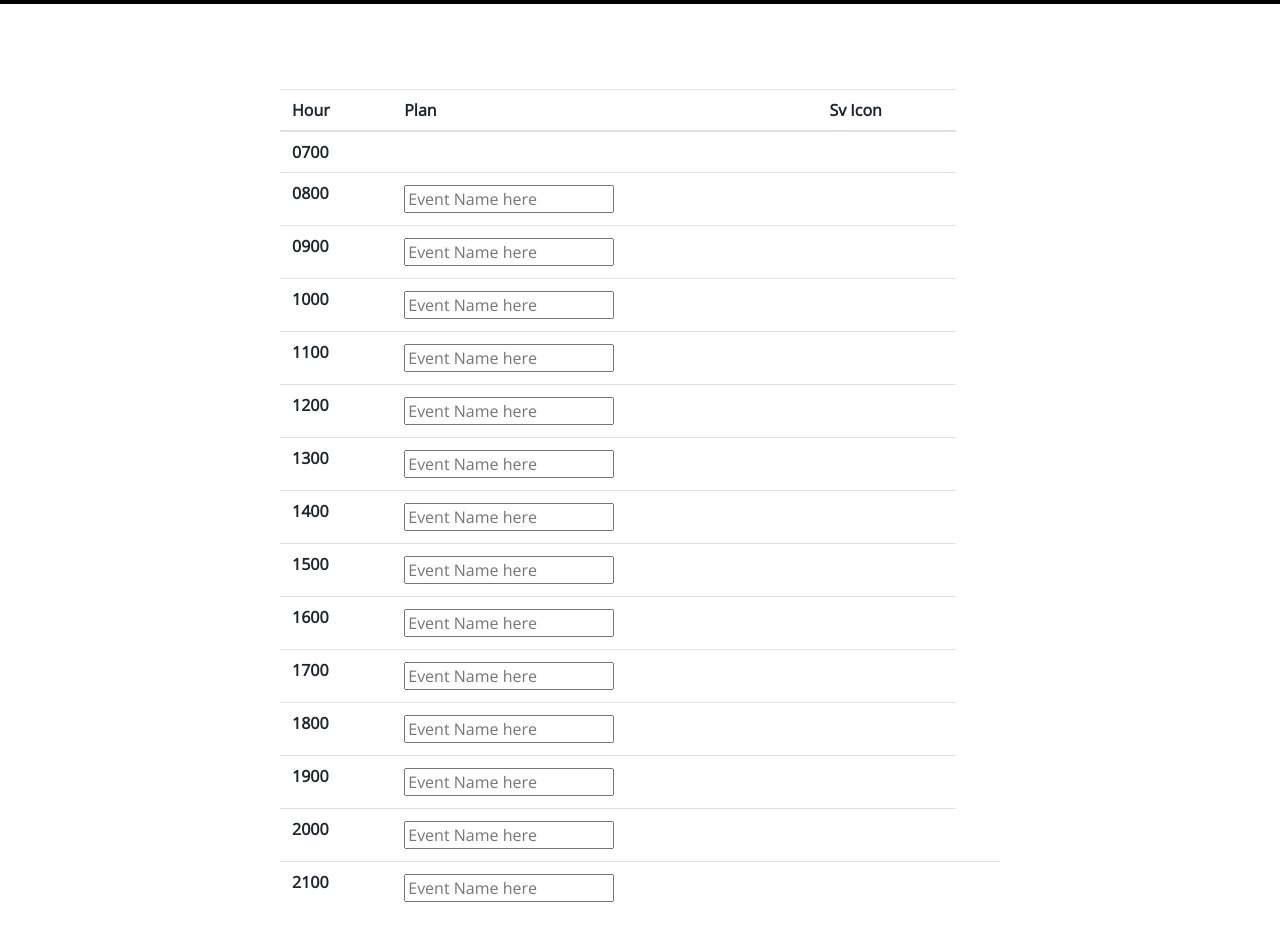
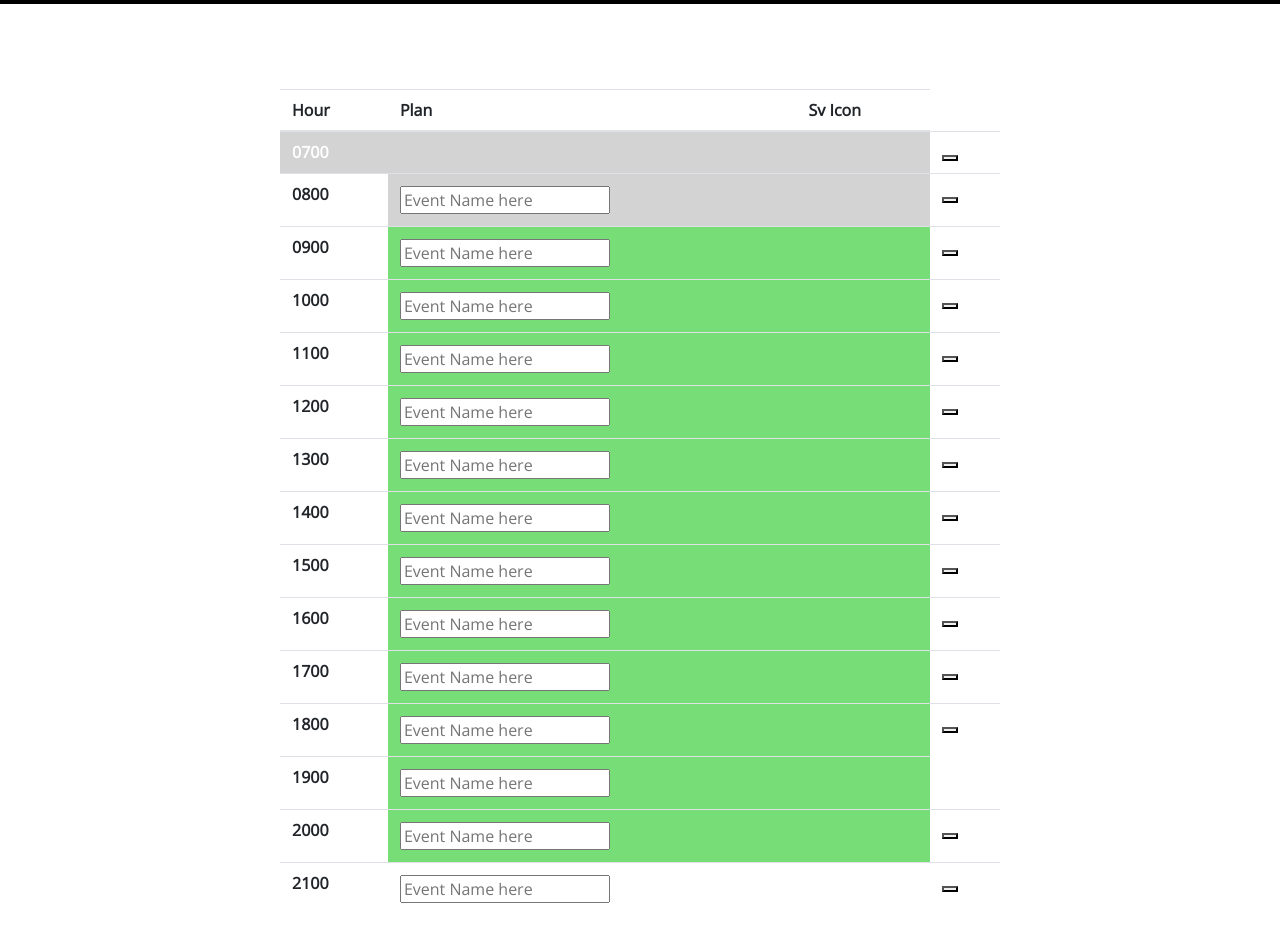
Before and after one commit to xenonth/daily-planner, a plain HTML site: page index.html in a window 1280 px wide. Shown: the part 300-1242 px from the top of the page. Drawn offline with nearby package versions, Linux system fonts and the light colour scheme.

Commit message:
working time color change

```diff
--- a/assets/script.js
+++ b/assets/script.js
@@ -1,22 +1,3 @@
-//Hours for the timetable.
-var timeTable = {
-    seventhHour: Number($('.7').text()),
-    eighthHour: Number($('.8').text()),
-    ninthHour: Number($('.9').text()),
-    tenthHour: Number($('.10').text()),
-    eleventhHour: Number($('.11').text()),
-    twelthHour: Number($('.12').text()),
-    thirteenthHour: Number($('.13').text()),
-    fourteenthHour: Number($('.14').text()),
-    fifteenthHour: Number($('.15').text()),
-    sixteenthHour: Number($('.16').text()),
-    seventeenthHour: Number($('.17').text()),
-    eighteenthHour: Number($('.18').text()),
-    nineteenthHour: Number($('.19').text()),
-    twentyethHour: Number($('.20').text()),
-    twentyfirstHour: Number($('.21').text()),
-}
-
 // To display todays date
 function todaysDate() {
     var date = `${moment().format('dddd')}, ${moment().format('ll')}`;
@@ -24,10 +5,73 @@ function todaysDate() {
 }
 todaysDate();
 
-tableColorChange();
+// Adding a btn to the last field.
+ var saveBtn = $('<button></button>')
+// When clicked elements in the input field are saved to local storage
+saveBtn.on("click", function (event) {
+  event.preventDefault();
+  console.log(`${$("input").innerHTML}`)
+ //localStorage.setItem('agenda', `${$("input").content}`);
+});
+
+$(".svBtn").append(saveBtn);
+
+//Hours for the timetable.
+var timeTable = {
+    seventhHour: 0700,
+    eighthHour: 0700,
+    ninthHour: 0900,
+    tenthHour: 1000,
+    eleventhHour: 1100,
+    twelthHour: 1200,
+    thirteenthHour: 1300,
+    fourteenthHour: 1400,
+    fifteenthHour: 1500,
+    sixteenthHour: 1600,
+    seventeenthHour: 1700,
+    eighteenthHour: 1800,
+    nineteenthHour: 1900,
+    twentyethHour: 2000,
+    twentyfirstHour: 2100,
+}
+
+
+
+
+//Following are individual functions for time comaparison with moment.js compared to the hour value.
+tableColorChangeSeven ();
+
+tableColorChangeEight ();
+
+tableColorChangeNine();
+
+tableColorChangeTen();
+
+tableColorChangeEleven();
+
+tableColorChangeTwelve();
+
+tableColorChangeThirteen();
+
+tableColorChangeFourteen();
+
+tableColorChangeFifteen();
+
+tableColorChangeSixteen();
+
+tableColorChangeSeventeen();
+
+tableColorChangeEighteen();
+
+tableColorChangeNineteen();
+
+tableColorChangeTwenty();
+
+tableColorChangeTwentyone();
+
 // change table color based on the time of day
-function tableColorChange () {
-    var currentHour = Number(`${moment().format('H')}00`);
+function tableColorChangeSeven () {
+      var currentHour = Number(`${moment().format('H')}00`);
         console.log(currentHour);
     console.log(timeTable.seventhHour);
       // table color change for 7 am
@@ -53,7 +97,37 @@ function tableColorChange () {
           });
           console.log('c');
         }
+}
 
+function tableColorChangeEight() {
+      var currentHour = Number(`${moment().format('H')}00`);
+        console.log(currentHour);
+    console.log(timeTable.seventhHour);
+      // table color change for 7 am
+    if (currentHour > timeTable.eighthHour) {
+        //changing of colour to past
+        $(".8").css({
+            'background-color': '#d3d3d3',
+            'color': 'white',
+          })
+          // changing of color to the present css
+    } else if (currentHour == timeTable.eighthHour) {
+        $(".8").css({
+                'background-color': '#ff6961',
+                'color': 'white',
+          });
+
+        } else if (currentHour < timetable.eighthHour) {
+            //changing of color to future
+            $(".8").css({
+                'background-color': '#77dd77',
+                'color': 'white',
+          });
+
+        }
+}
+function tableColorChangeNine () {
+          var currentHour = Number(`${moment().format('H')}00`);
     //table color change for 9 am
     if (currentHour > timeTable.ninthHour) {
         //changing of colour to past
@@ -77,6 +151,9 @@ function tableColorChange () {
           });
           console.log('c');
         }
+}
+function tableColorChangeTen() {
+        var currentHour = Number(`${moment().format('H')}00`);
         //table color change for 10 am
         if (currentHour > timeTable.tenthHour) {
             //changing of colour to past
@@ -100,6 +177,9 @@ function tableColorChange () {
               });
               console.log('c');
             }
+}
+function tableColorChangeEleven () {
+        var currentHour = Number(`${moment().format('H')}00`);
                 //table color change for 11 am
     if (currentHour > timeTable.eleventhHour) {
         //changing of colour to past
@@ -123,6 +203,9 @@ function tableColorChange () {
           });
           console.log('c');
         }
+}
+function tableColorChangeTwelve () {
+        var currentHour = Number(`${moment().format('H')}00`);
             //table color change for 12 am
     if (currentHour > timeTable.twelthHour) {
         //changing of colour to past
@@ -146,6 +229,9 @@ function tableColorChange () {
           });
           console.log('c');
         }
+}
+    function tableColorChangeThirteen () {
+            var currentHour = Number(`${moment().format('H')}00`);
             //table color change for 13 am
     if (currentHour > timeTable.thirteenthHour) {
         //changing of colour to past
@@ -159,6 +245,7 @@ function tableColorChange () {
         $(".13").css({
                 'background-color': '#ff6961',
                 'color': 'white',
+
           });
           console.log('b');
         } else if (currentHour < timeTable.thirteenthHour) {
@@ -168,8 +255,11 @@ function tableColorChange () {
                 'color': 'white',
           });
           console.log('c');
+          return;
         }
-
+    }
+    function tableColorChangeFourteen () {
+            var currentHour = Number(`${moment().format('H')}00`);
                     //table color change for 1400
     if (currentHour > timeTable.fourteenthHour) {
         //changing of colour to past
@@ -193,6 +283,9 @@ function tableColorChange () {
           });
           console.log('c');
         }
+    }
+    function tableColorChangeFifteen () {
+            var currentHour = Number(`${moment().format('H')}00`);
                     //table color change for 1500
     if (currentHour > timeTable.fifteenthHour) {
         //changing of colour to past
@@ -202,7 +295,7 @@ function tableColorChange () {
           })
           console.log('a');
           // changing of color to the present css
-    } else if (currentHour == timeTablefifteenthHour) {
+    } if (currentHour == timeTable.fifteenthHour) {
         $(".15").css({
                 'background-color': '#ff6961',
                 'color': 'white',
@@ -216,8 +309,10 @@ function tableColorChange () {
           });
           console.log('c');
         }
+    }
     // table color change for 1600
-
+    function tableColorChangeSixteen () {
+            var currentHour = Number(`${moment().format('H')}00`);
     if (currentHour > timeTable.sixteenthHour) {
         //changing of colour to past
         $(".16").css({
@@ -240,7 +335,10 @@ function tableColorChange () {
           });
           console.log('c');
         }
+    }
         // checking color background for 1700
+        function tableColorChangeSeventeen () {
+                var currentHour = Number(`${moment().format('H')}00`);
         if (currentHour > timeTable.seventeenthHour) {
             //changing of colour to past
             $(".17").css({
@@ -263,7 +361,10 @@ function tableColorChange () {
               });
               console.log('c');
             }
-            // checking color background for 11800
+        }
+        function tableColorChangeEighteen() {
+                var currentHour = Number(`${moment().format('H')}00`);
+            // checking color background for 1800
             if (currentHour > timeTable.eighteenthHour) {
                 //changing of colour to past
                 $(".18").css({
@@ -286,6 +387,9 @@ function tableColorChange () {
                   });
                   console.log('c');
                 }
+        }
+          function tableColorChangeNineteen () {
+                  var currentHour = Number(`${moment().format('H')}00`);
                 // checking color background for 1900
             if (currentHour > timeTable.nineteenthHour) {
                 //changing of colour to past
@@ -309,7 +413,10 @@ function tableColorChange () {
                   });
                   console.log('c');
                 }
+          }
                 // checking color background for 2000
+                function tableColorChangeTwenty () {
+                        var currentHour = Number(`${moment().format('H')}00`);
             if (currentHour > timeTable.twentyethHour) {
                 //changing of colour to past
                 $(".20").css({
@@ -332,8 +439,11 @@ function tableColorChange () {
                   });
                   console.log('c');
                 }
+                }
 
                 // checking color background for 2100
+                function tableColorChangeTwentyone () {
+                        var currentHour = Number(`${moment().format('H')}00`);
             if (currentHour > timeTable.twentyfirstHour) {
                 //changing of colour to past
                 $(".21").css({
@@ -356,4 +466,4 @@ function tableColorChange () {
                   });
                   console.log('c');
                 }
-}
+              }
--- a/index.html
+++ b/index.html
@@ -50,61 +50,73 @@
                 </td>
                 <td class = "7"></td>
                 <td class = "7"></td>
+                <td class = "svBtn"></td>
               </tr>
               <tr>
                 <th class = "timeNumber" class="8">0800</th>
                 <td class="8"><input placeholder="Event Name here"></input></td>
                 <td class="8"></td>
+                <td class = "svBtn"></td>
               </tr>
               <tr>
                 <th class = "timeNumber" class="9">0900</th>
                 <td class="9"><input placeholder="Event Name here"></input></td>
                 <td class="9"></td>
+                <td class = "svBtn"></td>
               </tr>
               <tr>
                 <th class = "timeNumber" class="10">1000</th>
                 <td class="10"><input placeholder="Event Name here"></input></td>
                 <td class="10"></td>
+                <td class = "svBtn"></td>
               </tr>
               <tr>
                 <th class = "timeNumber" class="12">1100</th>
                 <td class="11"><input placeholder="Event Name here"></input></td>
                 <td class="11"></td>
+                <td class = "svBtn"></td>
               </tr>
               <tr>
                 <th class = "timeNumber" class="12">1200</th>
                 <td class="12"><input placeholder="Event Name here"></input></td>
                 <td class="12"></td>
+                <td class = "svBtn"></td>
               </tr>
               <tr>
                 <th class = "timeNumber" class="13">1300</th>
                 <td class="13"><input placeholder="Event Name here"></input></td>
                 <td class="13"></td>
+                <td class = "svBtn"></td>
               </tr>
               <tr>
                 <th class = "timeNumber" class="14">1400</th>
                 <td class="14"><input placeholder="Event Name here"></input></td>
                 <td class="14"></td>
+                <td class = "svBtn"></td>
               </tr>
               <tr>
                 <th class = "timeNumber" class="15">1500</th>
                 <td class="15"><input placeholder="Event Name here"></input></td>
                 <td class="15"></td>
+                <td class = "svBtn"></td>
               </tr>
               <tr>
                 <th class = "timeNumber" class="15">1600</th>
                 <td class="16"><input placeholder="Event Name here"></input></td>
                 <td class="16"></td>
+                <td class = "svBtn"></td>
               </tr>
               <tr>
                 <th class = "timeNumber" class="15">1700</th>
                 <td class="17"><input placeholder="Event Name here"></input></td>
                 <td class="17"></td>
+                <td class = "svBtn"></td></td>
               </tr>
               <tr>
                 <th class = "timeNumber" class="15">1800</th>
                 <td class="18"><input placeholder="Event Name here"></input></td>
                 <td class="18"></td>
+                <td class = "svBtn"></td>
               </tr>
               <tr>
                 <th class = "timeNumber" class="15">1900</th>
@@ -115,12 +127,13 @@
                 <th class = "timeNumber" class="15">2000</th>
                 <td class="15"><input placeholder="Event Name here"></input></td>
                 <td class="15"></td>
+               <td class = "svBtn"></td>
               </tr>
               <tr>
                 <th scope="row" id = "21" class = "timeNumber">2100</th>
                 <td><input placeholder="Event Name here"></input>
                 <td></td>
-                <td></td>
+                <td class = "svBtn"></td>
               </tr>
             </tbody>
           </table>
```
